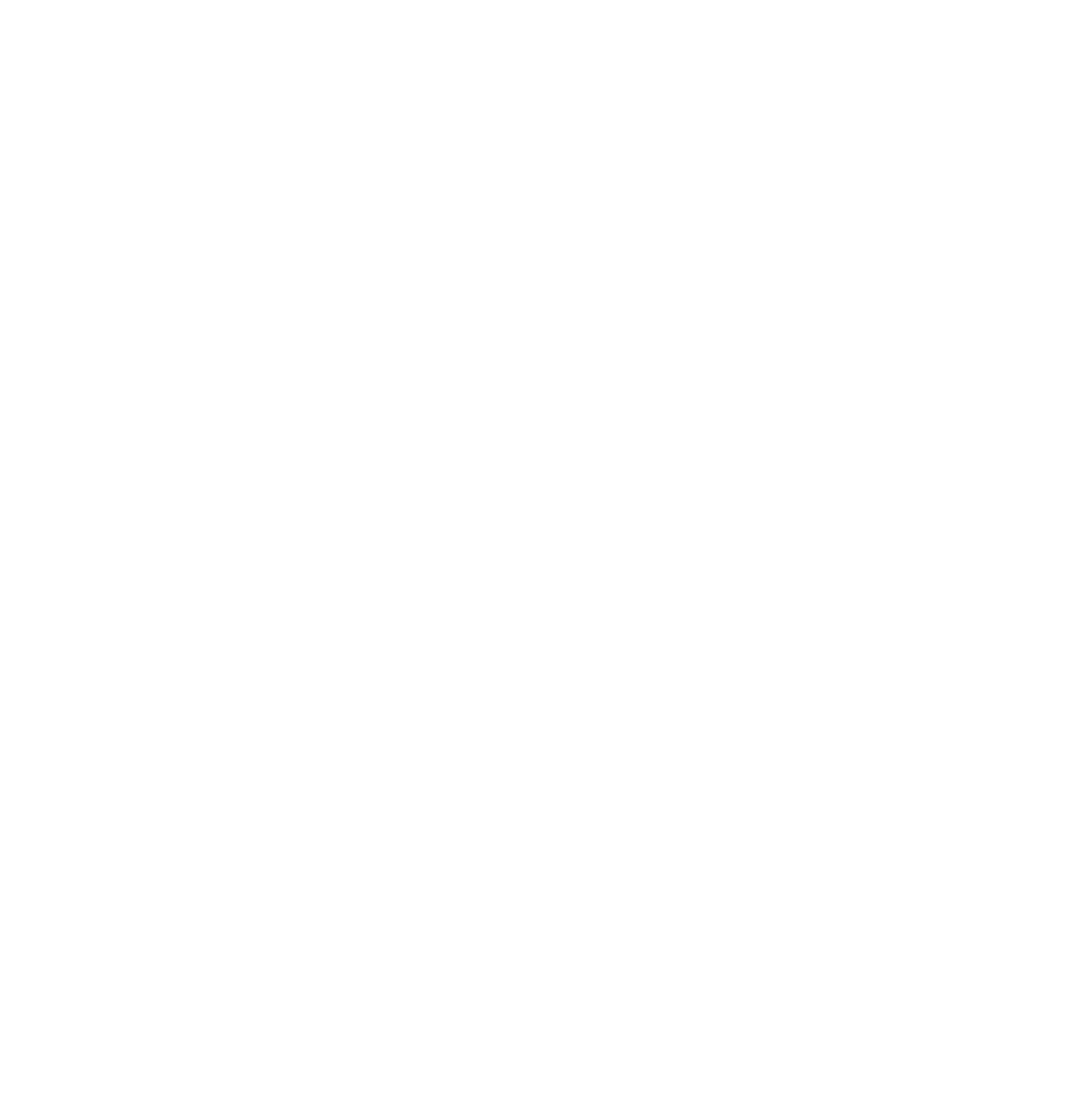
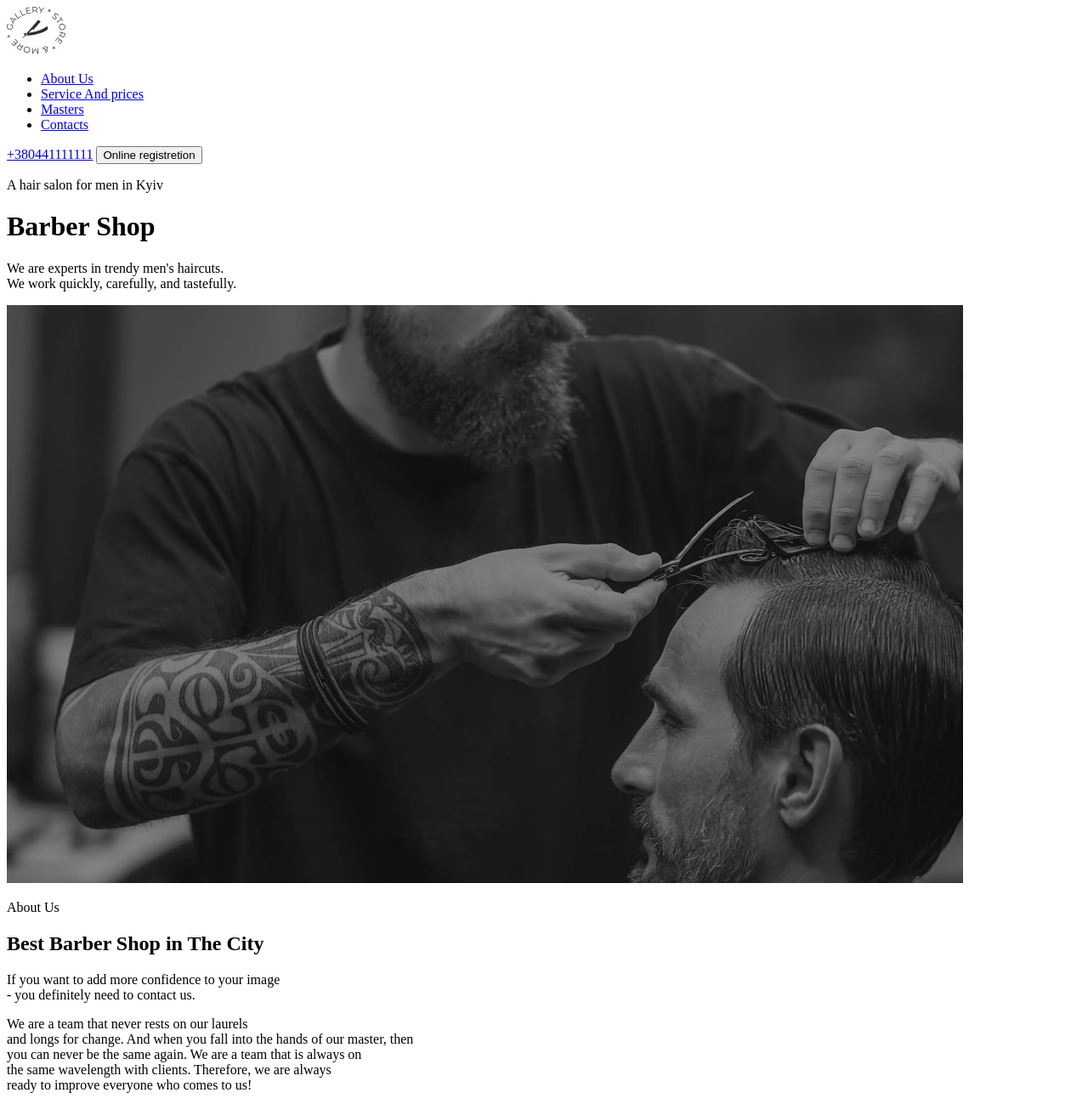
Before and after one commit to arletolentin/barbersample01, a plain HTML site: page index.html in a window 1280 px wide. Shown: the top 1299 px of the page at 85% size. Before the commit the page ends 800 px from the top, so only its background shows below. Drawn offline with Linux system fonts and the light colour scheme.

Commit message:
First edit for barber shop
nav, main and section 1

```diff
--- a/index.html
+++ b/index.html
@@ -1,35 +1,48 @@
 <!DOCTYPE html>
-<head>
+<html lang="en">
+    <head>
     <title>
         Barber Shop
     </title>
-    <meta name="description" content="An awesome website"/>
-    <meta charset="utf-8"/>
+    <meta name="description" content="An awesome website">
+    <meta charset="utf-8">
 
 </head>
 <body>
-    <!-- -->
+     <!-- -->
     <header>
-
         <nav>
-            <a href="/">
-                <img src="./Logo.svg" alt="" />
-
-            </a>
+            <img src="images/Logo_barber.jpg" alt="Logo of the barber shop">
             <ul>
-
-
-
+                <li><a href="AboutUs">About Us</a></li>
+                <li><a href="/">Service And prices</a></li>
+                <li><a href="/">Masters</a></li>
+                <li><a href="/">Contacts</a></li>
             </ul>
-
+            <a href="tel:+380441111111">+380441111111</a>
+            <button type="button">Online registretion</button>
         </nav>
-
     </header>
-
     <!-- -->
     <main>
-
+        <p>A hair salon for men in Kyiv</p>
+        <h1>Barber Shop</h1>
+        <p>We are experts in trendy men's haircuts.<br>
+            We work quickly, carefully, and tastefully.</p>
+        <img src="images/Hero_barber.jpg" alt="A man cutting hair of a man">
     </main>
+    <section>
+        <p>About Us</p>
+        <h2>Best Barber Shop in The City</h2>
+        <p>If you want to add more confidence to your image<br>- you definitely need to contact us.
+        </p>
+        <p>We are a team that never rests on our laurels<br>
+            and longs for change. And when you fall into the hands of our master,
+            then<br> you can never be the same again. We are a team that is always on<br> the same wavelength with clients. Therefore, we are always<br> ready to improve everyone who comes to us!</p>
+            <button type="button">Online Registretion</button>
+            <img src="images/B_S1_I1.jpg" alt="A barber doing a clean hair cut to a man.">
+            <img src="images/B_S1_I2.jpg" alt="A barber doing a clean mustache cut to a man.">
+    </section>
 
     <!-- -->
     <footer>
@@ -39,4 +52,5 @@
 
 
 </body>
-<html>
+
+</html>
```
Also changed, not shown: images/B_S1_I1.jpg (added), images/B_S1_I2.jpg (added), images/Hero_barber.jpg (added), images/Logo.svg (deleted), images/Logo_barber.jpg (added).
